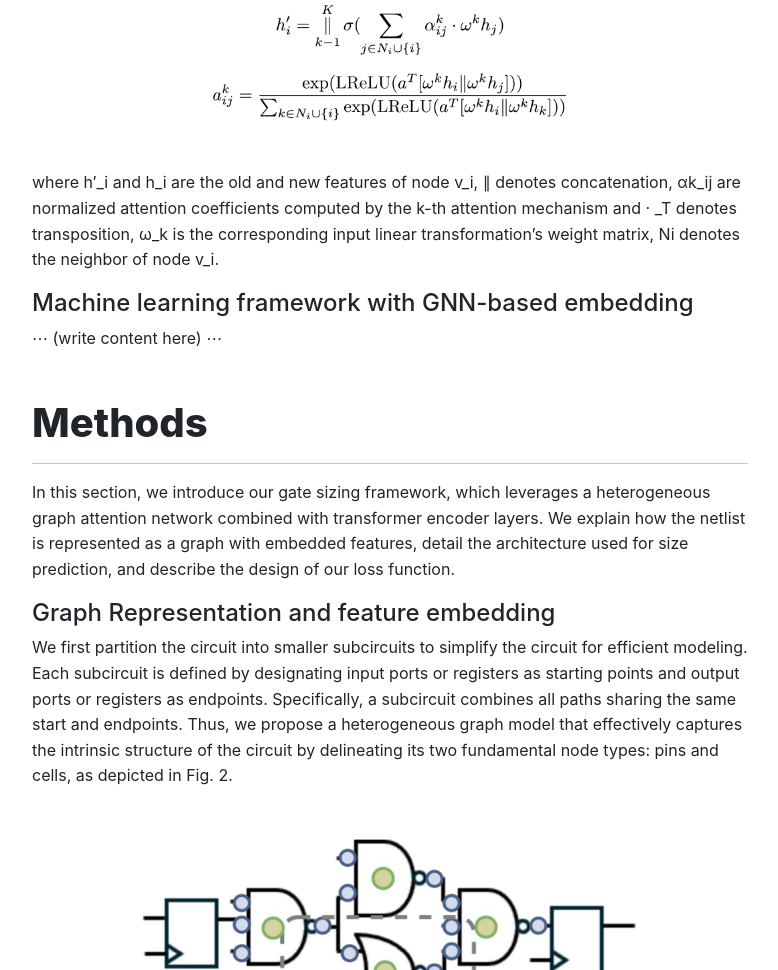
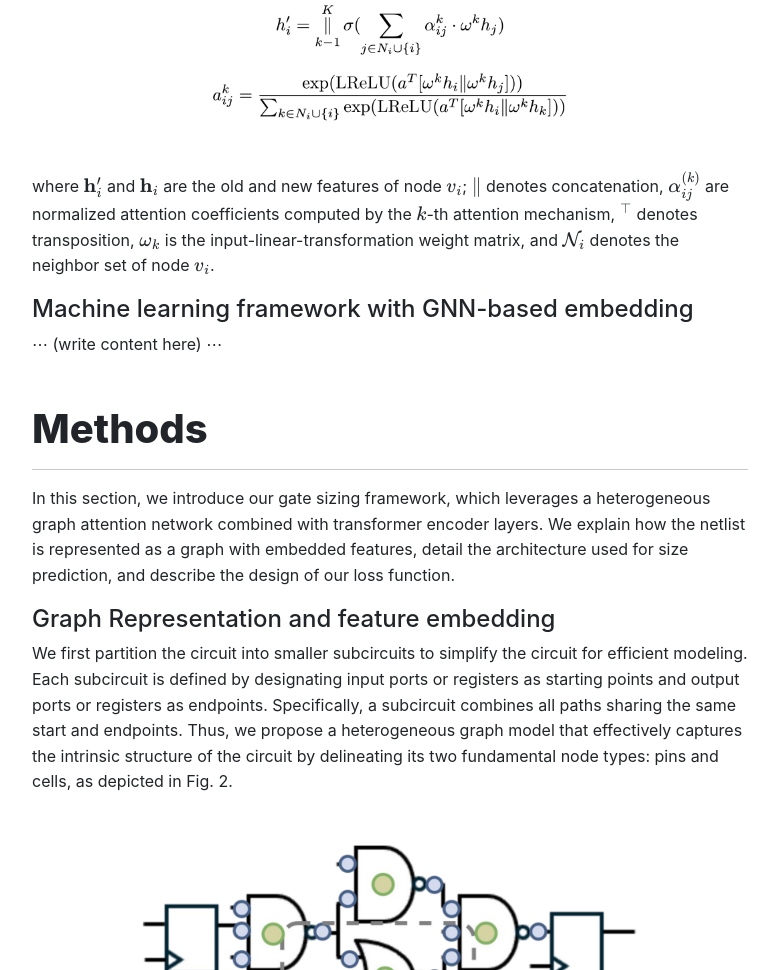
Before and after one commit to plutonh/Efficient_ML, a plain HTML site: page index.html in a window 1280 px wide. Shown: the part 2353-3323 px from the top of the page, without its empty margins (276-1054 px from the left). Drawn offline with nearby package versions, Linux system fonts and the light colour scheme.

Commit message:
Update index.html

```diff
--- a/index.html
+++ b/index.html
@@ -245,7 +245,12 @@
           <img src="./Image/Function_1.png" alt="Function_1" class="img-fluid w-50 d-block mx-auto my-5">
 
           <p>
-            where h′_i and h_i are the old and new features of node v_i, ∥ denotes concatenation, αk_ij are normalized attention coefficients computed by the k-th attention mechanism and · _T denotes transposition, ω_k is the corresponding input linear transformation’s weight matrix, Ni denotes the neighbor of node v_i.
+            where \( \mathbf{h}'_{i} \) and \( \mathbf{h}_{i} \) are the old and new
+            features of node \( v_{i} \); \( \lVert \) denotes concatenation,
+            \( \alpha^{(k)}_{ij} \) are normalized attention coefficients computed by
+            the \( k \)-th attention mechanism, \( {}^{\top} \) denotes transposition,
+            \( \omega_{k} \) is the input-linear-transformation weight matrix,
+            and \( \mathcal{N}_{i} \) denotes the neighbor set of node \( v_{i} \).
           </p>
 
         </section>
```
